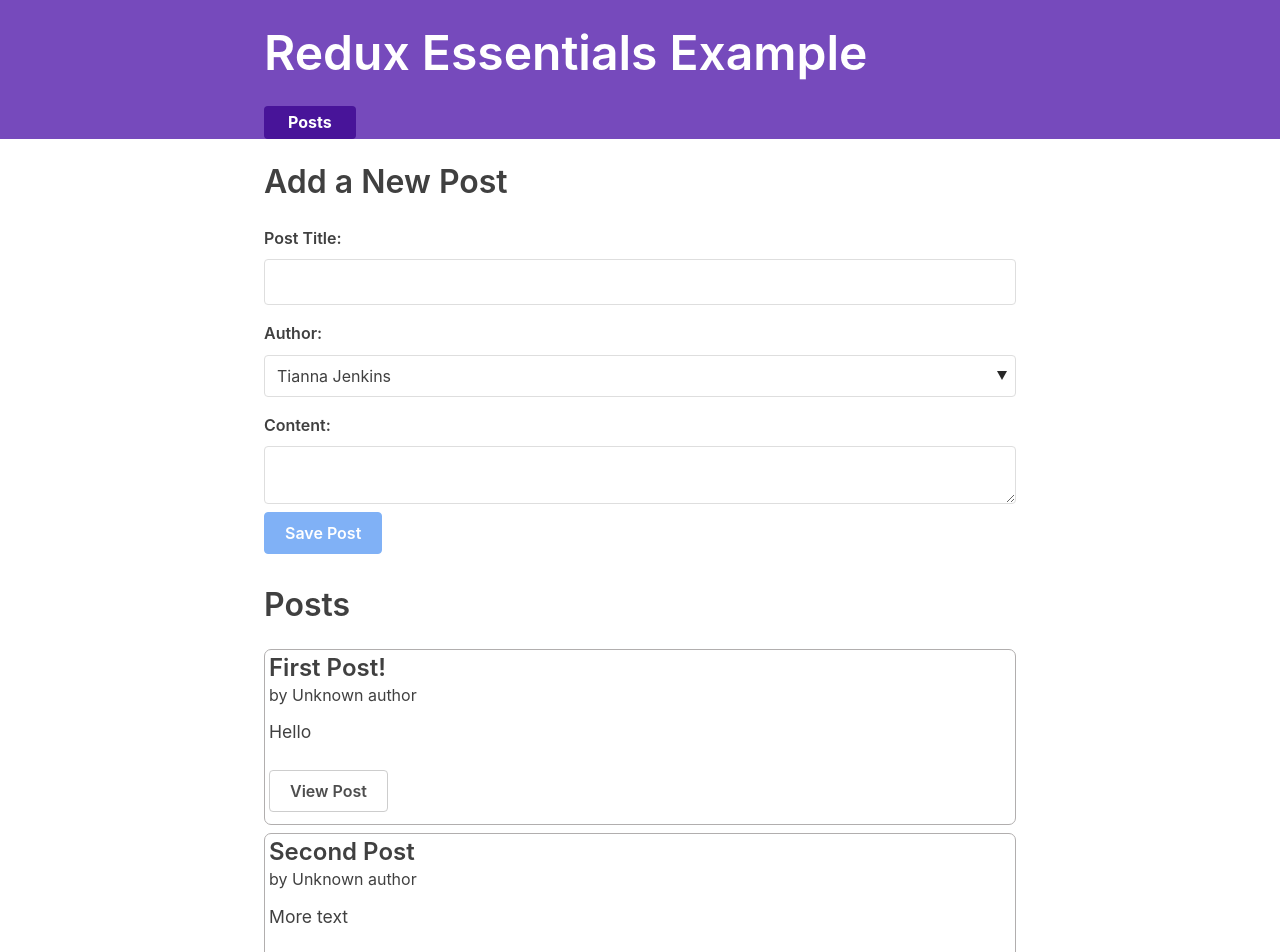
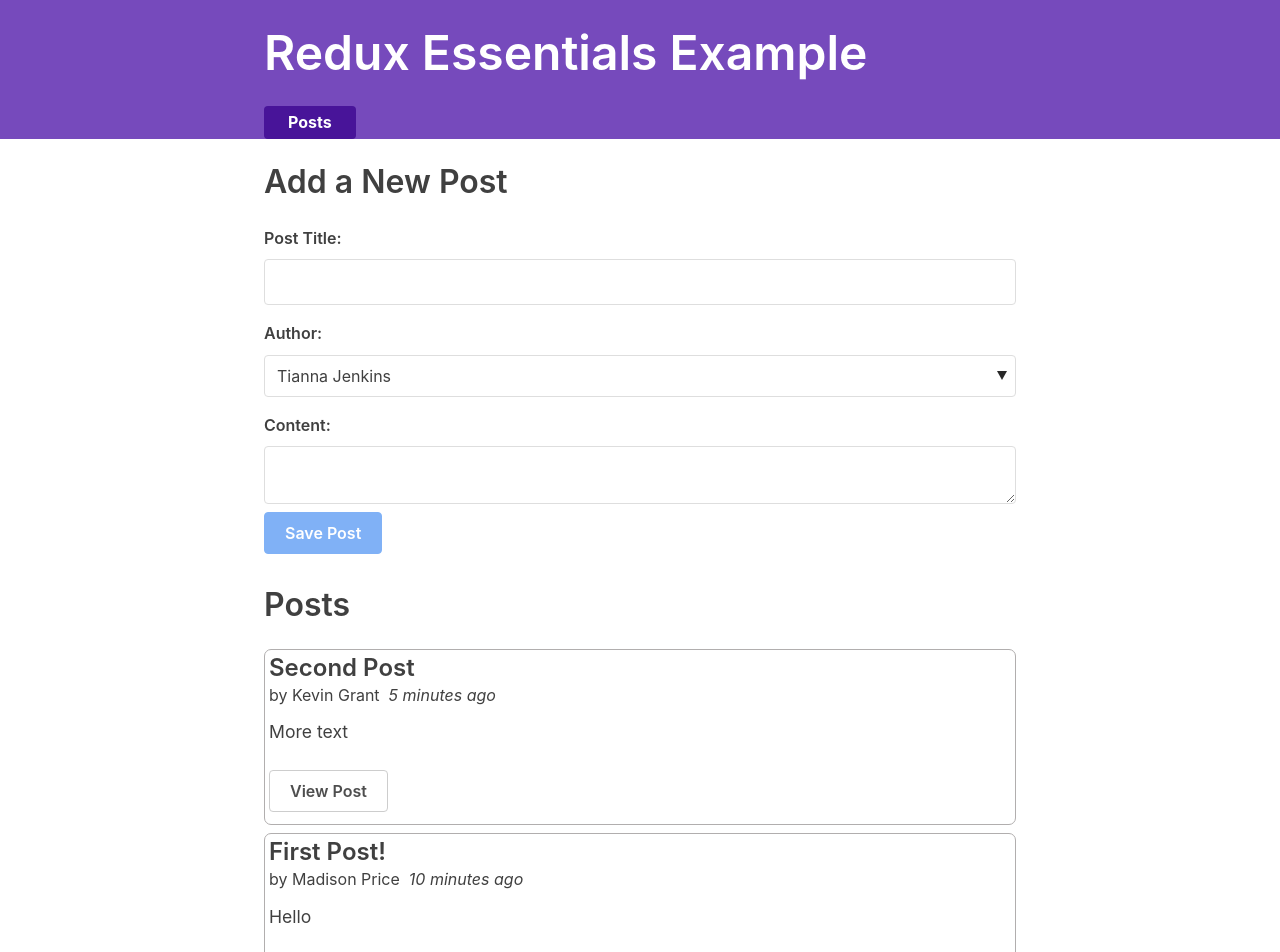
Before and after one commit to c3n7-learning/learning_react, a React (Create React App) app in the folder redux_essentials/3-redux-essentials-example-app/: page / in a window 1280 px wide. Shown: the top 952 px of the page. Built offline with nearby package versions, Linux system fonts and the light colour scheme; what @mswjs/data, mock-socket, txtgen would draw is missing.

Commit message:
Added time stamps

```diff
--- a/redux_essentials/3-redux-essentials-example-app/src/features/posts/PostsList.js
+++ b/redux_essentials/3-redux-essentials-example-app/src/features/posts/PostsList.js
@@ -1,14 +1,19 @@
 import { useSelector } from 'react-redux'
 import { Link } from 'react-router-dom'
 import { PostAuthor } from './PostAuthor'
+import { TimeAgo } from './TimeAgo'
 
 export const PostsList = () => {
   const posts = useSelector((state) => state.posts)
+  const orderedPosts = posts
+    .slice()
+    .sort((a, b) => b.date.localeCompare(a.date))
 
-  const renderedPosts = posts.map((post) => (
+  const renderedPosts = orderedPosts.map((post) => (
     <article className="post-excerpt" key={post.id}>
       <h3>{post.title}</h3>
       <PostAuthor userId={post.user} />
+      <TimeAgo timestamp={post.date} />
       <p className="post-content">{post.content.substring(0, 100)}</p>
       <Link to={`/posts/${post.id}`} className="button muted-button">
         View Post
--- a/redux_essentials/3-redux-essentials-example-app/src/features/posts/SinglePostPage.js
+++ b/redux_essentials/3-redux-essentials-example-app/src/features/posts/SinglePostPage.js
@@ -2,6 +2,7 @@
 import React from 'react'
 import { Link } from 'react-router-dom'
 import { PostAuthor } from './PostAuthor'
+import { TimeAgo } from './TimeAgo'
 
 export const SinglePostPage = ({ match }) => {
   const { postId } = match.params
@@ -23,6 +24,7 @@
       <article className="post">
         <h2>{post.title}</h2>
         <PostAuthor userId={post.user} />
+        <TimeAgo timestamp={post.date} />
         <p className="post-content">{post.content}</p>
         <Link to={`/editPost/${post.id}`} className="button">
           Edit Post
--- /dev/null
+++ b/redux_essentials/3-redux-essentials-example-app/src/features/posts/TimeAgo.js
@@ -0,0 +1,18 @@
+import React from 'react'
+import { parseISO, formatDistanceToNow } from 'date-fns'
+
+export const TimeAgo = ({ timestamp }) => {
+  let timeAgo = ''
+
+  if (timestamp) {
+    const date = parseISO(timestamp)
+    const timePeriod = formatDistanceToNow(date)
+    timeAgo = `${timePeriod} ago`
+  }
+
+  return (
+    <span title={timestamp}>
+      &nbsp; <i>{timeAgo}</i>
+    </span>
+  )
+}
--- a/redux_essentials/3-redux-essentials-example-app/src/features/posts/postsSlice.js
+++ b/redux_essentials/3-redux-essentials-example-app/src/features/posts/postsSlice.js
@@ -1,8 +1,21 @@
 import { createSlice, nanoid } from '@reduxjs/toolkit'
+import { sub } from 'date-fns'
 
 const initialState = [
-  { id: '1', title: 'First Post!', content: 'Hello' },
-  { id: '2', title: 'Second Post', content: 'More text' },
+  {
+    id: '1',
+    title: 'First Post!',
+    content: 'Hello',
+    user: '2',
+    date: sub(new Date(), { minutes: 10 }).toISOString(),
+  },
+  {
+    id: '2',
+    title: 'Second Post',
+    content: 'More text',
+    user: '1',
+    date: sub(new Date(), { minutes: 5 }).toISOString(),
+  },
 ]
 
 const postsSlice = createSlice({
@@ -17,6 +30,7 @@
         return {
           payload: {
             id: nanoid(),
+            date: new Date().toISOString(),
             title,
             content,
             user: userId,
```
